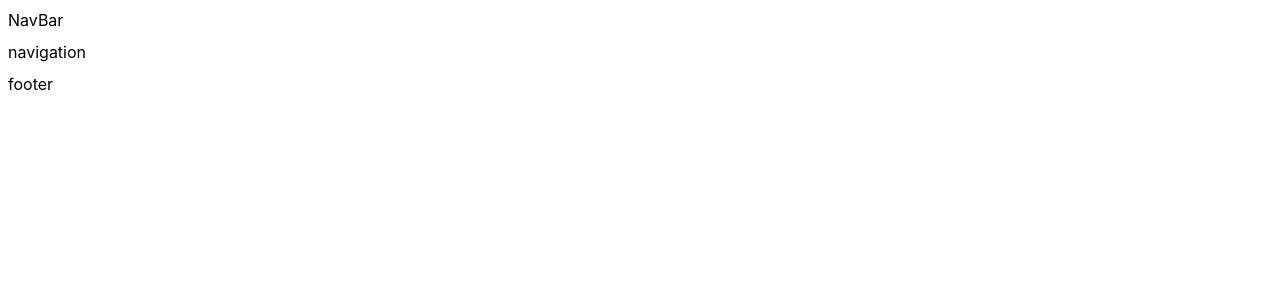
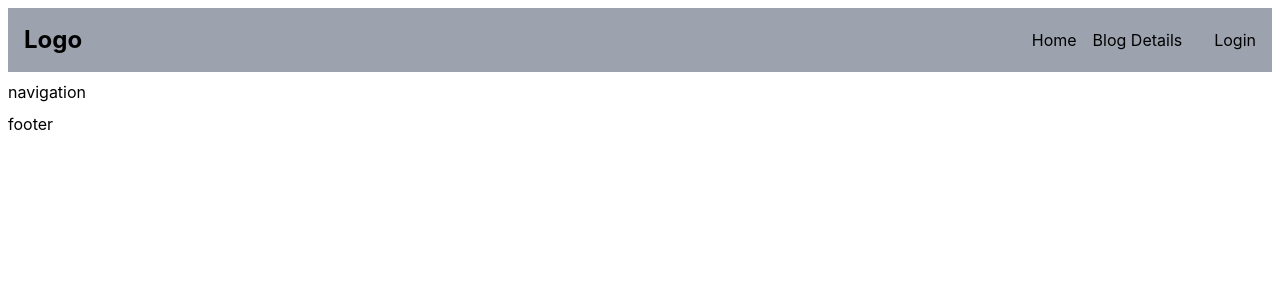
Before and after one commit to rkshaon/blog, a React (Create React App) app in the folder frontend_react/: page / in a window 1280 px wide. Shown: the top 300 px of the page. Built offline with nearby package versions, Linux system fonts and the light colour scheme.

Commit message:
(Feat) Navber Design This commit will be create responisve navber

```diff
--- a/frontend_react/src/components/Layout.js
+++ b/frontend_react/src/components/Layout.js
@@ -1,9 +1,10 @@
 import React from 'react';
+import Navbar from './Navbar';
 
 const Layout = ({ children }) => (
   <div className="min-h-screen grid grid-rows-[auto_1fr_auto] grid-cols-1 md:grid-cols-3 md:grid-rows-[repeat(12,_min-content)] gap-2 p-2">
     <header className="col-span-full">
-      NavBar
+      <Navbar />
     </header>
     <nav className="md:row-span-[10] md:col-span-1">
       navigation
--- /dev/null
+++ b/frontend_react/src/components/Navbar.js
@@ -0,0 +1,77 @@
+import React, { useState } from 'react';
+
+const Navbar = () => {
+  const [isOpen, setIsOpen] = useState(false);
+  const [isLoggedIn, setIsLoggedIn] = useState(false);
+
+
+  const toggleMenu = () => {
+    setIsOpen(!isOpen);
+  };
+
+  return (
+    <nav className="bg-gray-400 p-4 ">
+      <div className="container mx-auto flex justify-between items-center">
+        <div className="text-2xl font-bold">
+          Logo
+        </div>
+        <div className="flex items-center space-x-4">
+          <div className="hidden md:flex space-x-4">
+            <a href="#" className="hover:text-gray-300">Home</a>
+            <a href="#" className="hover:text-gray-300">Blog Details</a>
+          </div>
+          <div className="relative">
+            <button onClick={toggleMenu} className="focus:outline-none md:hidden">
+              <svg className="w-6 h-6" fill="none" stroke="currentColor" viewBox="0 0 24 24" xmlns="http://www.w3.org/2000/svg">
+                <path strokeLinecap="round" strokeLinejoin="round" strokeWidth="2" d={isOpen ? "M6 18L18 6M6 6l12 12" : "M4 6h16M4 12h16m-7 6h7"}></path>
+              </svg>
+            </button>
+            {isOpen && (
+              <div className="absolute right-0 mt-2 w-48 bg-white rounded-md shadow-lg py-2 z-20 md:hidden">
+                <a href="#" className="block px-4 py-2 text-gray-800 hover:bg-gray-100">Home</a>
+                <a href="#" className="block px-4 py-2 text-gray-800 hover:bg-gray-100">Blog Details</a>
+
+                <div className="border-t my-2"></div>
+
+                {isLoggedIn?
+                <div>
+                    <a href="#" className="block px-4 py-2 text-gray-800 hover:bg-gray-100">Profile</a>
+                    <a href="#" className="block px-4 py-2 text-gray-800 hover:bg-gray-100">Settings</a>
+                    <a href="#" className="block px-4 py-2 text-gray-800 hover:bg-gray-100">Logout</a>
+                </div>
+                :
+                    <a href="#" className="block px-4 py-2 text-gray-800 hover:bg-gray-100">Login</a>
+                    }
+              </div>
+            )}
+          </div>
+          <div className="relative hidden md:block">
+          {!isLoggedIn ?
+            <div className="hidden md:flex space-x-4">
+                <a href="#" className="hover:text-gray-300">Login</a>
+            </div>
+            :
+            <>
+                <button onClick={toggleMenu} className="focus:outline-none flex items-center space-x-2">
+                <img src="https://images.pexels.com/photos/34534/people-peoples-homeless-male.jpg?auto=compress&cs=tinysrgb&w=1260&h=750&dpr=1" alt="Profile" className="rounded-full w-10 h-10"/>
+                </button>
+
+
+                {isOpen && (
+                <div className="absolute right-0 mt-2 w-48 bg-white rounded-md shadow-lg py-2 z-20">
+                    <a href="#" className="block px-4 py-2 text-gray-800 hover:bg-gray-100">Profile</a>
+                    <a href="#" className="block px-4 py-2 text-gray-800 hover:bg-gray-100">Settings</a>
+                    <a href="#" className="block px-4 py-2 text-gray-800 hover:bg-gray-100">Logout</a>
+                </div>
+                )}
+            </>
+            }
+
+          </div>
+        </div>
+      </div>
+    </nav>
+  );
+};
+
+export default Navbar;
```
